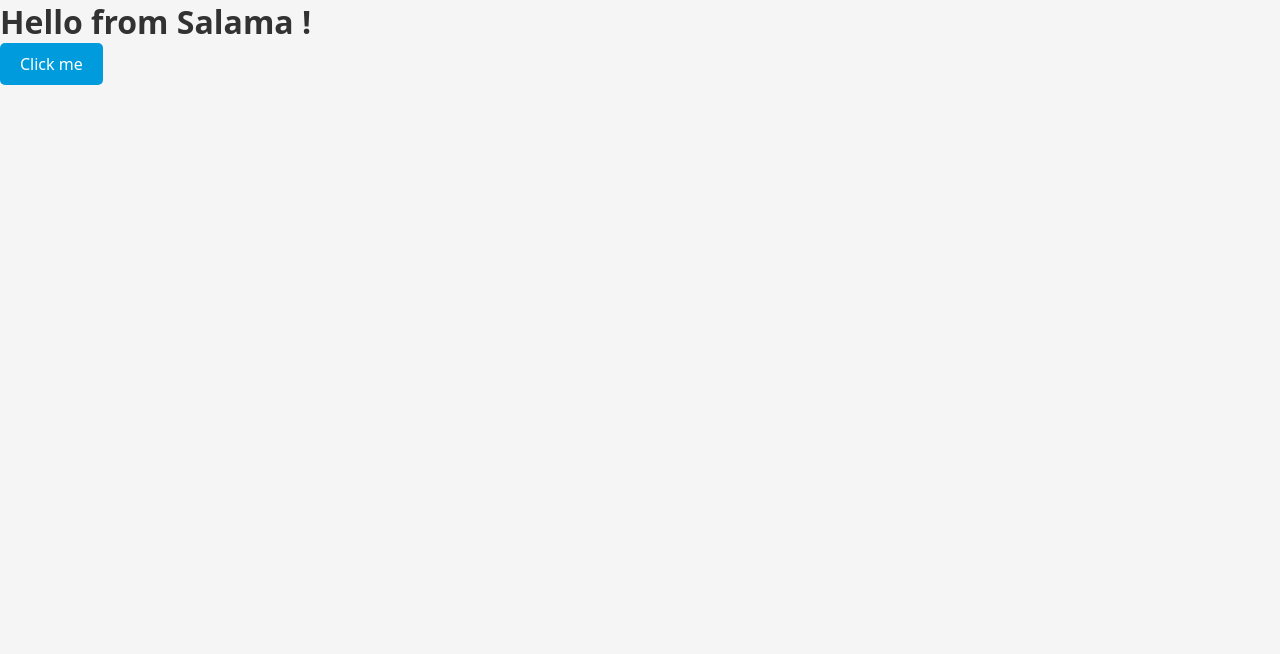
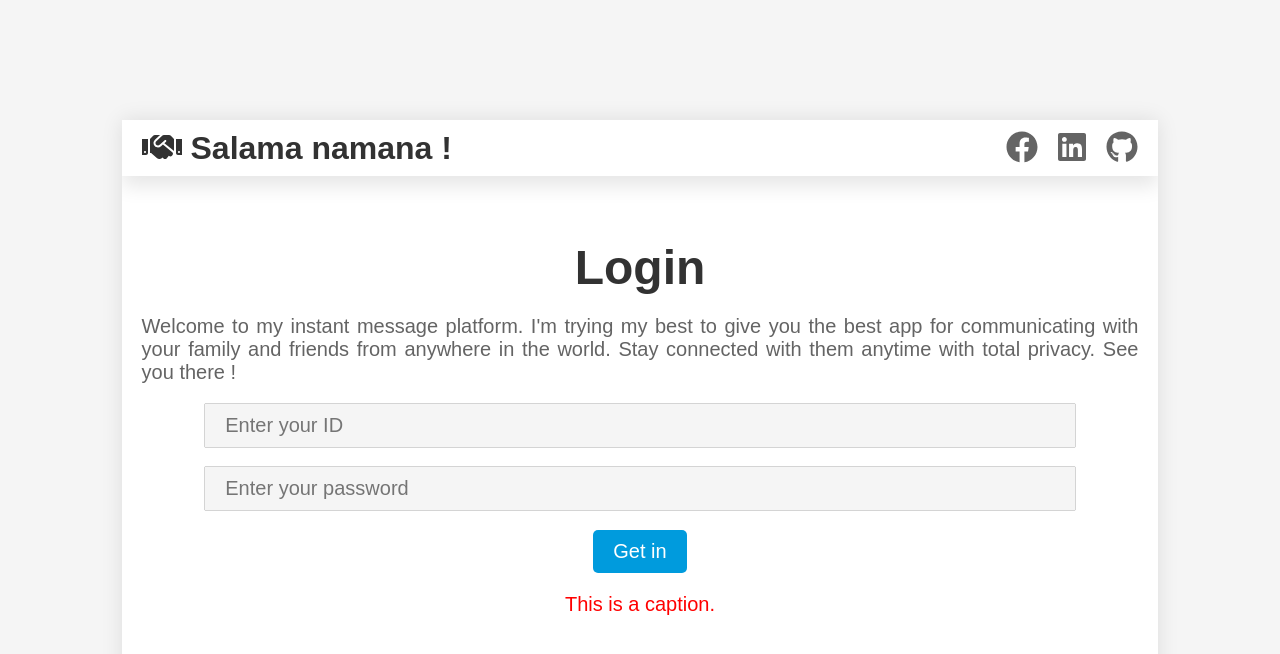
Before and after one commit to Manjaka13/salama-nxt, a Next.js app: page / in a window 1280 px wide. Shown: the top 654 px of the page. Built offline with nearby package versions, Linux system fonts and the light colour scheme.

Commit message:
add login page

```diff
--- /dev/null
+++ b/components/Login.tsx
@@ -0,0 +1,67 @@
+import React from "react";
+import { v4 as uuidv4 } from "uuid";
+import { library } from "@fortawesome/fontawesome-svg-core";
+import { FontAwesomeIcon as Icon } from "@fortawesome/react-fontawesome";
+import { faHandshake } from "@fortawesome/free-solid-svg-icons";
+import {
+	faFacebook,
+	faLinkedin,
+	faGithub
+} from "@fortawesome/free-brands-svg-icons";
+import { SOCIAL } from "helpers/const";
+import Button from "components/core/Button";
+
+library.add(
+	faHandshake,
+	faFacebook,
+	faLinkedin,
+	faGithub
+);
+
+const Login = (): JSX.Element => {
+	const mappedSocial = SOCIAL.map(social => (
+		<a
+			className="login__link fs-200 mg-right-20 tr-200"
+			href={ social.link }
+			title={ social.title }
+			key={ uuidv4() }
+		>
+			<Icon icon={['fab', social.icon]} />
+		</a>
+	));
+
+	return (
+		<div className="login ctn h-100 f-row-center-center">
+			<div className="login__window w-70 w-xlg-90 w-md-100 h-50 h-xlg-70 h-md-100 bg-white o-hidden">
+				<div className="login__head f-row-between-center h-10 o-hidden">
+					<h1 className="pd-left-20">
+						<Icon icon={['fas', 'handshake']} /> Salama namana !
+					</h1>
+					<p className="login__social">{ mappedSocial }</p>
+				</div>
+				<div className="login__body f-col-center-center h-90">
+					<div>
+					<h2 className="tx-center pd-20 fs-300">Login</h2>
+					<p className="tx-justify pd-20 pd-top-0">Welcome to my instant message platform. I'm trying my best to give you the best app for communicating with your family and friends from anywhere in the world. Stay connected with them anytime with total privacy. See you there !</p>
+					<form className="w-80 mg-auto f-col-center-initial">
+						<input
+							className="w-100 pd-20 pd-top-10 pd-bottom-10 border-none border mg-bottom-20 bg-whitesmoke"
+							type="text"
+							placeholder="Enter your ID"
+						/>
+						<input
+							className="w-100 pd-20 pd-top-10 pd-bottom-10 border-none border mg-bottom-20 bg-whitesmoke"
+							type="password"
+							placeholder="Enter your password"
+						/>
+						<Button className="mg-bottom-20">Get in</Button>
+					</form>
+					<p className="tx-center red mg-bottom-20">This is a caption.</p>
+					</div>
+				</div>
+			</div>
+		</div>
+	);
+}
+
+export default Login;
--- a/components/core/Button.tsx
+++ b/components/core/Button.tsx
@@ -3,12 +3,14 @@ import { IButtonProps } from "helpers/interface";
 
 const Button: React.FC<IButtonProps> = ({
 	title,
+	className,
 	children,
 	atClick,
-	color
+	color,
+	disabled
 }): JSX.Element => (
 	<button
-		className={(color ? `btn-${color}` : 'btn') + " pd-10 pd-left-20 pd-right-20 border-none br-5 pointer tr-200"}
+		className={(color ? `btn-${color}` : 'btn') + (disabled ? ' btn--disabled' : '') + " pd-10 pd-left-20 pd-right-20 border-none br-5 pointer tr-200 " + (className ? className : '')}
 		title={title || ""}
 		onClick={atClick}
 	>
--- a/helpers/const.ts
+++ b/helpers/const.ts
@@ -1,7 +1,25 @@
 const PROXY = "api/";
 const APP_NAME = "Salama";
+const SOCIAL = [
+	{
+		icon: "facebook",
+		title: "Visiter notre page Facebook",
+		link: "#0"
+	},
+	{
+		icon: "linkedin",
+		title: "Se connecter sur LinkedIn",
+		link: "#0"
+	},
+	{
+		icon: "github",
+		title: "Voir le repo Github",
+		link: "#0"
+	}
+];
 
 export {
 	PROXY,
-	APP_NAME
+	APP_NAME,
+	SOCIAL
 };
--- a/helpers/interface.ts
+++ b/helpers/interface.ts
@@ -29,6 +29,7 @@ export interface IHeadingProps {
 // Button props
 export interface IButtonProps {
 	title?: string;
+	className?: string;
 	children?: JSX.Element | string;
 	atClick?: () => null;
 	color?: string;
--- a/package.json
+++ b/package.json
@@ -11,6 +11,7 @@
 	},
 	"dependencies": {
 		"@fortawesome/fontawesome-svg-core": "^1.2.36",
+		"@fortawesome/free-brands-svg-icons": "^5.15.4",
 		"@fortawesome/free-regular-svg-icons": "^5.15.4",
 		"@fortawesome/free-solid-svg-icons": "^5.15.4",
 		"@fortawesome/react-fontawesome": "^0.1.16",
--- a/pages/index.tsx
+++ b/pages/index.tsx
@@ -1,6 +1,6 @@
 import React from "react";
 import Page from "components/Page";
-import Button from "components/core/Button";
+import Login from "components/Login";
 
 /*
 	Home page
@@ -15,10 +15,7 @@ const Home = (): JSX.Element => {
 			active={0}
 		>
 			<>
-				<h1>Hello from Salama !</h1>
-				<Button>
-					Click me
-				</Button>
+				<Login />
 			</>
 		</Page>
 	);
--- /dev/null
+++ b/styles/Login.scss
@@ -0,0 +1,31 @@
+.login {
+	@include screen-x(800px) {
+		margin: 0;
+		width: 100%;
+		height: 100%;
+	}
+	&__window {
+		box-shadow: 0px 0px 20px rgba(0, 0, 0, 0.1);
+		@include screen-x(800px) {
+			overflow: auto;
+		}
+	}
+	&__head {
+		box-shadow: 0px 10px 20px rgba(0, 0, 0, 0.1);
+	}
+	&__link:hover {
+		color: $color-theme;
+	}
+	&__social {
+		@include screen-x(600px) {
+			display: none;
+		}
+	}
+	&__body {
+		@include screen-x(800px) {
+			justify-content: flex-start;
+			align-items: flex-start;
+			height: auto;
+		}
+	}
+}
--- a/styles/core/btn.scss
+++ b/styles/core/btn.scss
@@ -30,3 +30,8 @@
 }
 
 @include btn-generate;
+
+.btn--disabled {
+	pointer-events: none;
+	color: rgb(170, 170, 170);
+}
--- a/styles/index.scss
+++ b/styles/index.scss
@@ -2,8 +2,43 @@
 	Import necessary styles here
 */
 
+@mixin screen-x($size) {
+	@media only screen and (max-width: $size) {
+		@content;
+	}
+}
+
+@mixin screen-y($size) {
+	@media only screen and (max-height: $size) {
+		@content;
+	}
+}
+
+#__next,
+main {
+	height: 100%;
+}
+
 // FastUI library for faster prototyping
-@import "styles/fastui.css";
+@import "./fastui.css";
+
+p,
+a,
+li,
+button,
+input,
+textarea,
+label {
+	font-size: 15pt;
+	color: rgb(100, 100, 100);
+}
+
+* {
+	font-family: sans-serif;
+}
 
 // Import core UI styles
-@import "styles/core/index.scss";
+@import "./core/index.scss";
+
+// Import component styles
+@import "./Login.scss";
```
Also changed, not shown: styles/fastui.css.
